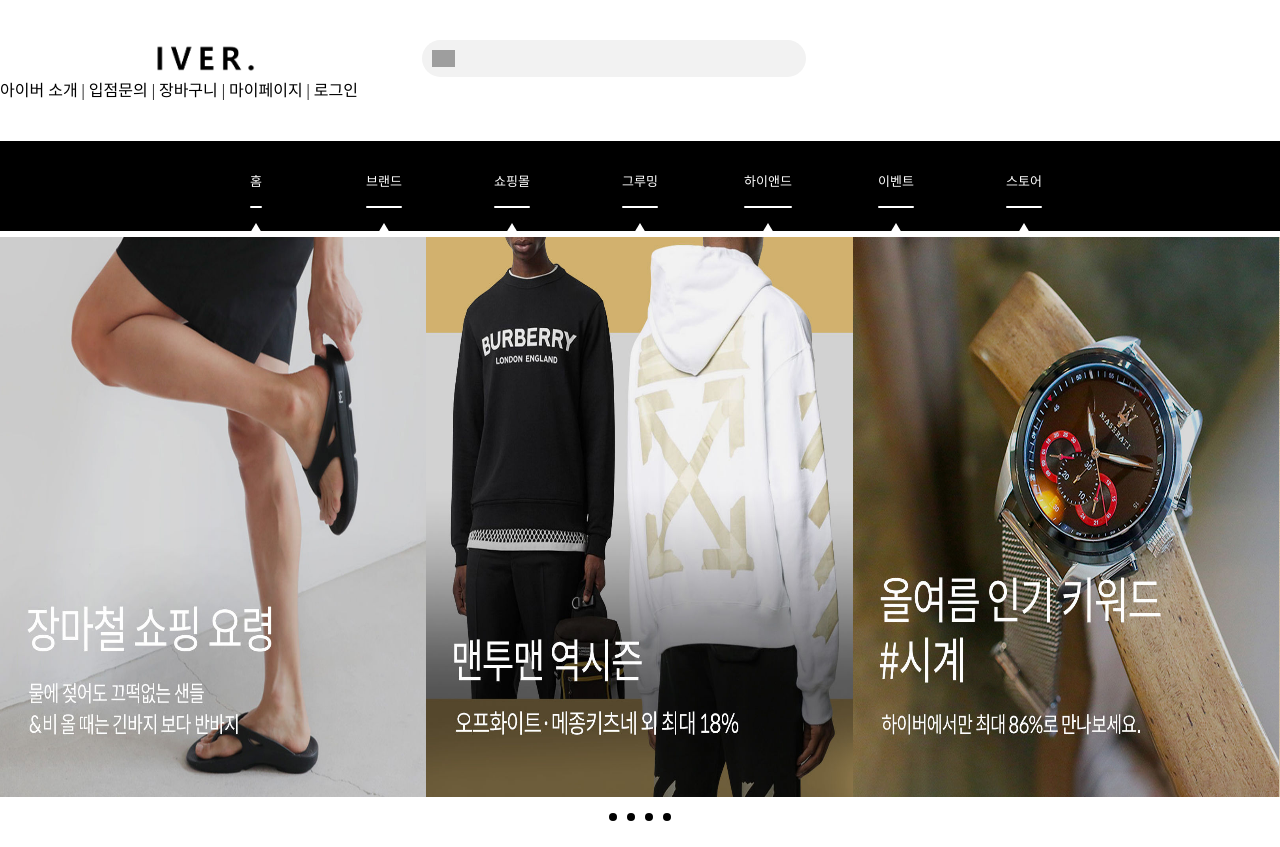
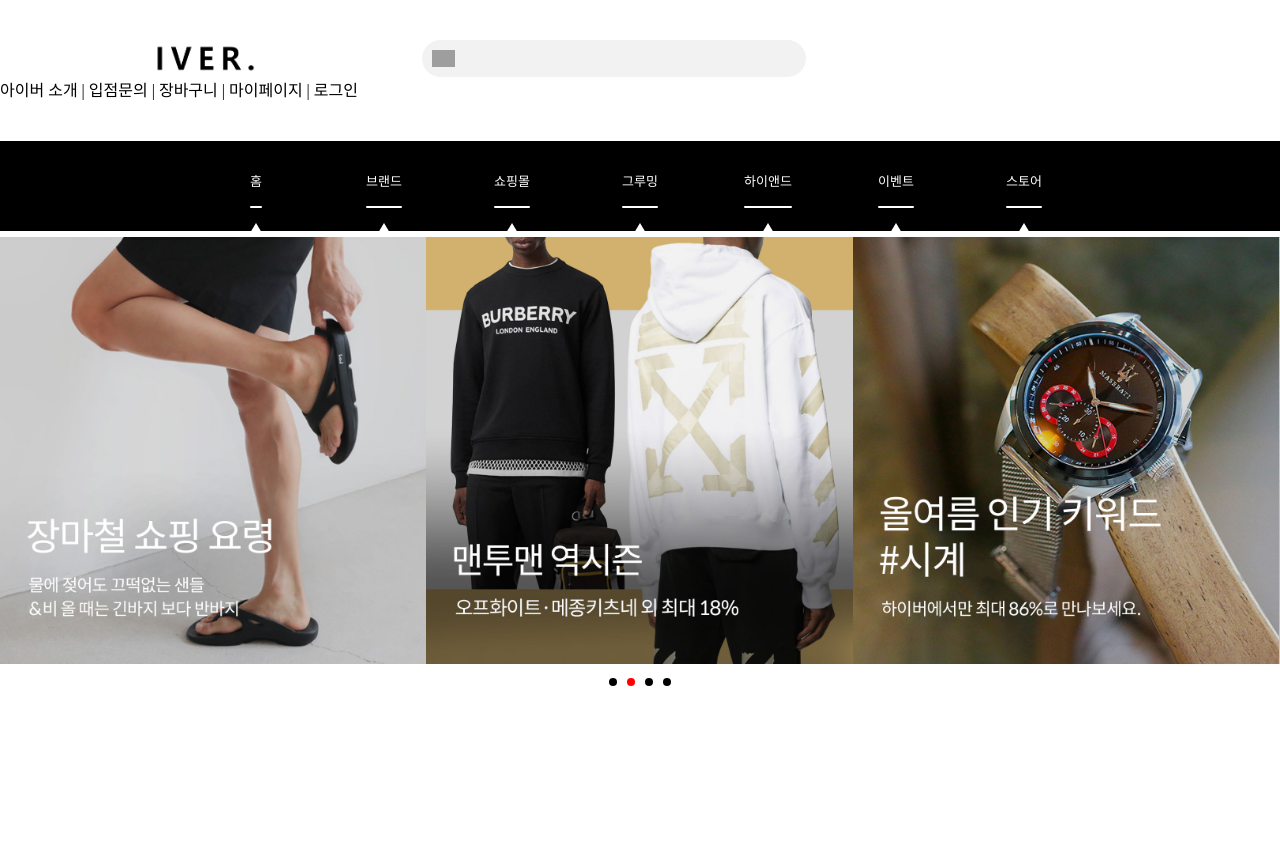
Before and after one commit to kjw9620/Iver, a React (Create React App) app in the folder frontend/iver_proj/: page / in a window 1280 px wide. After the commit the page ends 816 px from the top, so only its background shows below. Built offline with nearby package versions, Linux system fonts and the light colour scheme; grey boxes are pictures that could not be loaded.

Commit message:
완벽한 슬라이드쇼 완성(찐)

```diff
--- a/frontend/iver_proj/package.json
+++ b/frontend/iver_proj/package.json
@@ -12,8 +12,10 @@
     "react-dom": "^16.13.1",
     "react-reveal": "^1.2.2",
     "react-scripts": "3.4.1",
-    "react-slick": "^0.27.6"
+    "react-slick": "^0.27.6",
+    "proxy": "http://0.0.0.0:8000"
   },
+
   "scripts": {
     "start": "react-scripts start",
     "build": "react-scripts build",
--- a/frontend/iver_proj/src/component/Slider.js
+++ b/frontend/iver_proj/src/component/Slider.js
@@ -7,13 +7,13 @@
 import banner4 from '../image/bannerImage_4.jpg'
 import banner5 from '../image/bannerImage_5.jpg'
 import banner6 from '../image/bannerImage_6.jpg'
-import banner7 from '../image/bannerImage_7.jpg'
-import banner8 from '../image/bannerImage_8.jpg'
 
 class Slider extends React.Component {
 
     componentDidMount (){
         this.Interval();
+        const dot = document.getElementById('dot');
+        dot.childNodes[0].style.backgroundColor = 'red';
     }
 
     state = {
@@ -21,7 +21,8 @@
         pos: 0,
         timer: '',
         slideShowTimer: 3000,
-        dot_position: 0
+        dot_position: 0,
+        preventDot: 0
     }
 
     Interval = () => {
@@ -32,14 +33,25 @@
 
     dotPush = () => {
         const dot = document.getElementById('dot');
-        console.log(dot.childNodes[this.state.dot_position-1], this.state.dot_position);
 
-        if(dot.childNodes[this.state.dot_position-1] != undefined){
+        if(dot.childNodes[this.state.dot_position] != undefined){
             let dotPos = this.state.dot_position;
+
             if(dotPos < 4){
+                dot.childNodes[dotPos].style.backgroundColor = 'red';
+                dot.childNodes[this.state.preventDot].style.backgroundColor = 'black';
+
+                this.setState({
+                    preventDot: dotPos
+                });
+
                 dotPos = this.state.dot_position+1;
-            } else {
+            }
+            if(dotPos == 4) {
                 dotPos = 0;
+                this.setState({
+                    dot_position: 0
+                });
             }
 
             this.setState({
@@ -81,10 +93,6 @@
         console.log(this.state.pos);
     }
 
-    ISPclick = (ele) => {
-        console.log("click ele: ", ele.target);
-    }
-
     render() {
 
         const style = {
@@ -107,10 +115,10 @@
 
                 <div className="ISPager">
                     <ul className="ISPList" id="dot">
-                        <li pos='1' onClick={this.ISPclick} key='ISP1' className='ISP'><a href="#"></a></li>
-                        <li pos='2' onClick={this.ISPclick} key='ISP2' className='ISP'><a href="#"></a></li>
-                        <li pos='3' onClick={this.ISPclick} key='ISP3' className='ISP'><a href="#"></a></li>
-                        <li pos='4' onClick={this.ISPclick} key='ISP4' className='ISP'><a href="#"></a></li>
+                        <li pos='1' key='ISP1' className='first ISP'><a href="#"></a></li>
+                        <li pos='2' key='ISP2' className='ISP'><a href="#"></a></li>
+                        <li pos='3' key='ISP3' className='ISP'><a href="#"></a></li>
+                        <li pos='4' key='ISP4' className='ISP'><a href="#"></a></li>
                     </ul>
                 </div>
             </div>
--- a/frontend/iver_proj/src/component/slider.css
+++ b/frontend/iver_proj/src/component/slider.css
@@ -1,21 +1,25 @@
 .slider{
     width: 100%;
-    height: 72vh;
+    height: 70%;
 
     overflow: hidden;
-
 }
 
 .content {
     width: 200%;
-    height: 50vh;
+    height: 100%;
 }
 
 .img {
     display: inline-block;
+    cursor:pointer;
 
     width: 16.66%;
     height: 140%;
+}
+
+.ISPager {
+    margin-top: 10px;
 }
 
 .ISPList {
@@ -26,7 +30,6 @@
 
 .ISP {
     display: inline-block;
-    cursor:pointer;
 
     width: 8px;
     height: 8px;
```
